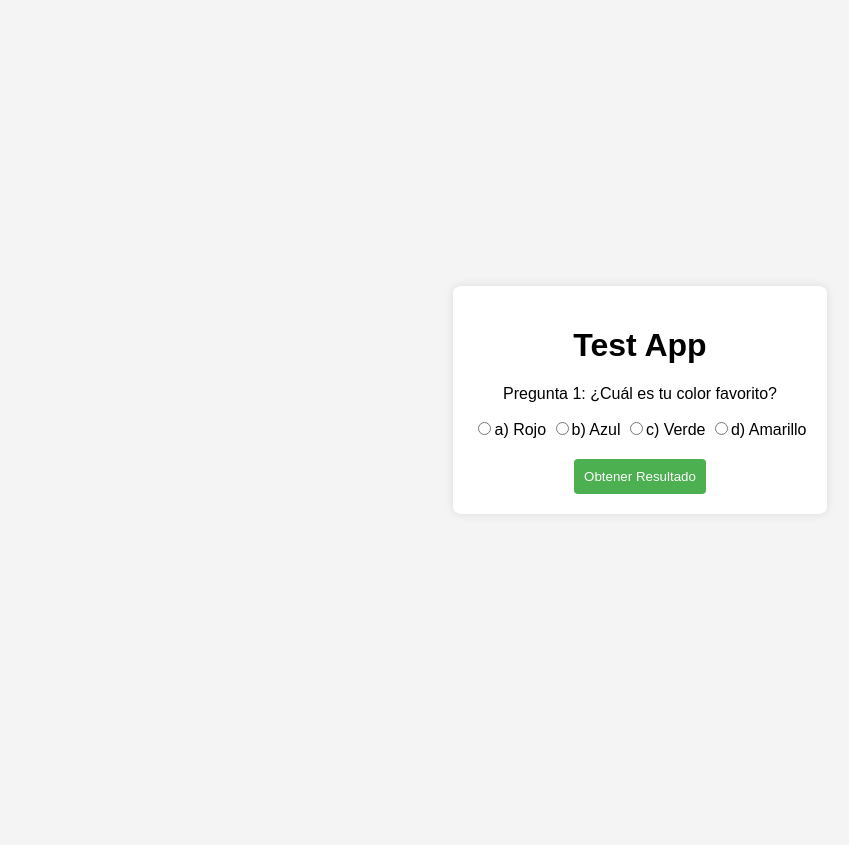
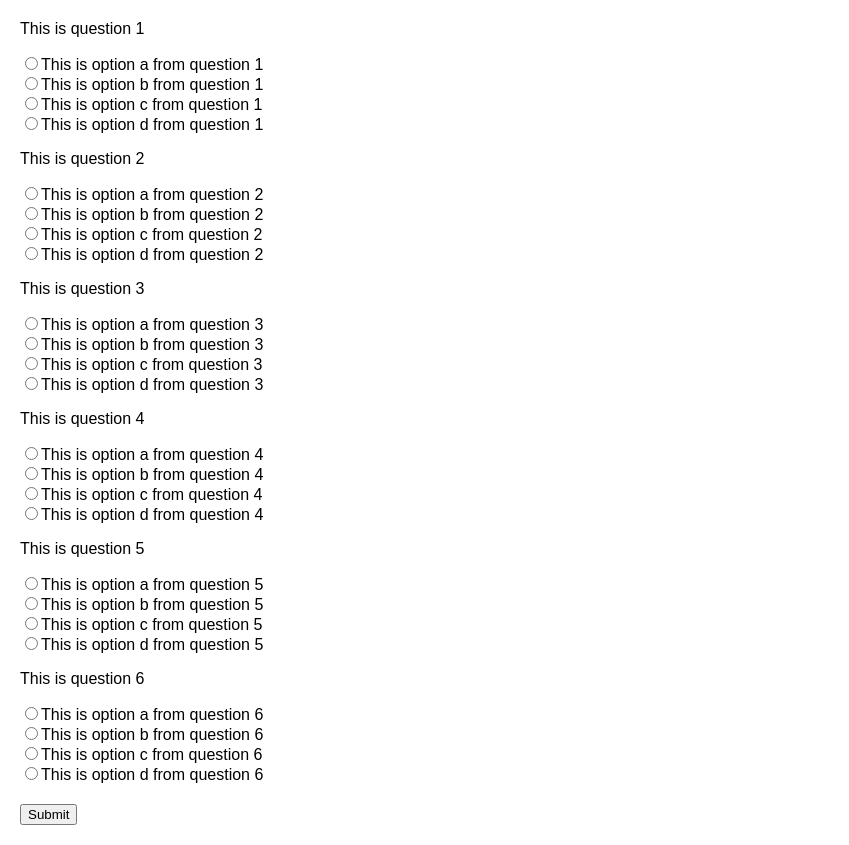
Before and after one commit to lucianatux/test, a plain HTML site: page index.html in a window 1280 px wide. Shown: the whole page, without its empty margins (0-849 px from the left). Before the commit the page ends 800 px from the top, so only its background shows below. Drawn offline with Linux system fonts and the light colour scheme.

Commit message:
optimizado

```diff
--- a/index.html
+++ b/index.html
@@ -7,28 +7,11 @@
     <link rel="stylesheet" href="styles.css">
 </head>
 <body>
-    <div class="container">
-        <h1>Test App</h1>
-        <form id="quizForm">
-            <!-- Pregunta 1 -->
-            <div class="question">
-                <p>Pregunta 1: ¿Cuál es tu color favorito?</p>
-                <label><input type="radio" name="q1" value="a">a) Rojo</label>
-                <label><input type="radio" name="q1" value="b">b) Azul</label>
-                <label><input type="radio" name="q1" value="c">c) Verde</label>
-                <label><input type="radio" name="q1" value="d">d) Amarillo</label>
-            </div>
-
-            <!-- Repite el bloque anterior para las preguntas restantes -->
-
-            <button type="button" onclick="calcularResultado()">Obtener Resultado</button>
-        </form>
-
-        <div id="resultado" class="hidden">
-            <h2>Resultado</h2>
-            <p id="resultadoText"></p>
-        </div>
+    <div id="quiz-container">
+        <!-- Questions will be dynamically added here using JavaScript -->
     </div>
+    <button id="submit-btn">Submit</button>
+    <div id="result-container"></div>
 
     <script src="script.js"></script>
 </body>
--- a/script.js
+++ b/script.js
@@ -1,47 +1,123 @@
-function calcularResultado() {
-    // Obtener respuestas del formulario
-    const respuestas = {
-        q1: getRadioValue("q1"),
-        // Repite para las demás preguntas
-    };
+const questions = [
+    {
+      question: "This is question 1",
+      options: {
+        a: "This is option a from question 1",
+        b: "This is option b from question 1",
+        c: "This is option c from question 1",
+        d: "This is option d from question 1",
+      },
+    },
+    {
+        question: "This is question 2",
+        options: {
+          a: "This is option a from question 2",
+          b: "This is option b from question 2",
+          c: "This is option c from question 2",
+          d: "This is option d from question 2",
+        },
+      },
+      {
+        question: "This is question 3",
+        options: {
+          a: "This is option a from question 3",
+          b: "This is option b from question 3",
+          c: "This is option c from question 3",
+          d: "This is option d from question 3",
+        }
+      },
+      {
+        question: "This is question 4",
+        options: {
+          a: "This is option a from question 4",
+          b: "This is option b from question 4",
+          c: "This is option c from question 4",
+          d: "This is option d from question 4",
+        },
+      },
+      {
+        question: "This is question 5",
+        options: {
+          a: "This is option a from question 5",
+          b: "This is option b from question 5",
+          c: "This is option c from question 5",
+          d: "This is option d from question 5",
+        },
+      },
+      {
+        question: "This is question 6",
+        options: {
+          a: "This is option a from question 6",
+          b: "This is option b from question 6",
+          c: "This is option c from question 6",
+          d: "This is option d from question 6",
+        },
+      },
 
-    // Calcular resultado
-    const resultado = calcularResultadoFinal(respuestas);
+  ];
 
-    // Mostrar resultado en la página
-    mostrarResultado(resultado);
+  const result = {
+    a: "This is result with most answers type a",
+    b: "This is result with most answers type b",
+    c: "This is result with most answers type c",
+    d: "This is result with most answers type d",
+  };
+
+  const quizContainer = document.getElementById('quiz-container');
+  const resultContainer = document.getElementById('result-container');
+  const submitBtn = document.getElementById('submit-btn');
+
+// Function to render questions in the HTML
+function renderQuestions() {
+  questions.forEach((q, index) => {
+    const questionHTML = `
+      <div class="question">
+        <p>${q.question}</p>
+        ${renderOptions(q.options, index)}
+      </div>
+    `;
+    quizContainer.innerHTML += questionHTML;
+  });
 }
 
-function getRadioValue(name) {
-    const radios = document.getElementsByName(name);
-    for (const radio of radios) {
-        if (radio.checked) {
-            return radio.value;
-        }
-    }
-    return null;
+// Function to render options for a question
+function renderOptions(options, questionIndex) {
+  let optionsHTML = "";
+  for (const [key, value] of Object.entries(options)) {
+    optionsHTML += `<label><input type="radio" name="q${questionIndex}" value="${key}">${value}</label><br>`;
+  }
+  return optionsHTML;
 }
 
-function calcularResultadoFinal(respuestas) {
-    // Implementa tu lógica para calcular el resultado basado en las respuestas
-    // Aquí hay un ejemplo simple basado en la mayoría de respuestas
-    const conteo = { a: 0, b: 0, c: 0, d: 0 };
+// Function to calculate and display the result
+function calculateResult() {
+  const answers = {};
 
-    for (const pregunta in respuestas) {
-        const opcionElegida = respuestas[pregunta];
-        conteo[opcionElegida]++;
+  questions.forEach((q, index) => {
+    const selectedAnswer = document.querySelector(`input[name="q${index}"]:checked`);
+    if (selectedAnswer) {
+      const questionKey = selectedAnswer.value;
+      answers[questionKey] = (answers[questionKey] || 0) + 1;
     }
+  });
 
-    const resultado = Object.keys(conteo).reduce((a, b) => conteo[a] > conteo[b] ? a : b);
+  const maxAnswerCount = Math.max(...Object.values(answers));
+  const maxAnswers = Object.keys(answers).filter(key => answers[key] === maxAnswerCount);
 
-    return resultado;
+  if (maxAnswers.length === 1) {
+    // No tie, display the result for the single winner
+    resultContainer.textContent = result[maxAnswers[0]];
+  } else {
+    // Tie, display all tied results
+    const tiedResults = maxAnswers.map(answer => result[answer]);
+    resultContainer.textContent = `Tie! Results for tied options: ${tiedResults.join(', ')}`;
+  }
 }
 
-function mostrarResultado(resultado) {
-    const resultadoText = document.getElementById("resultadoText");
-    resultadoText.textContent = `Tu resultado es: ${resultado.toUpperCase()}`;
+// Event listener for the submit button
+submitBtn.addEventListener('click', () => {
+  calculateResult();
+});
 
-    // Mostrar el resultado en la página
-    const resultadoDiv = document.getElementById("resultado");
-    resultadoDiv.classList.remove("hidden");
-}
+// Call the function to render questions
+renderQuestions();
--- a/styles.css
+++ b/styles.css
@@ -1,39 +1,14 @@
+
 body {
     font-family: Arial, sans-serif;
-    margin: 0;
-    padding: 0;
-    display: flex;
-    justify-content: center;
-    align-items: center;
-    height: 100vh;
-    background-color: #f4f4f4;
+    margin: 20px;
 }
 
-.container {
-    text-align: center;
-    background-color: #fff;
-    padding: 20px;
-    border-radius: 8px;
-    box-shadow: 0 0 10px rgba(0, 0, 0, 0.1);
-}
-
-.question {
+#quiz-container {
     margin-bottom: 20px;
 }
 
-button {
-    padding: 10px;
-    background-color: #4caf50;
-    color: #fff;
-    border: none;
-    border-radius: 4px;
-    cursor: pointer;
+#result-container {
+    font-weight: bold;
+    margin-top: 20px;
 }
-
-button:hover {
-    background-color: #45a049;
-}
-
-.hidden {
-    display: none;
-}
```
